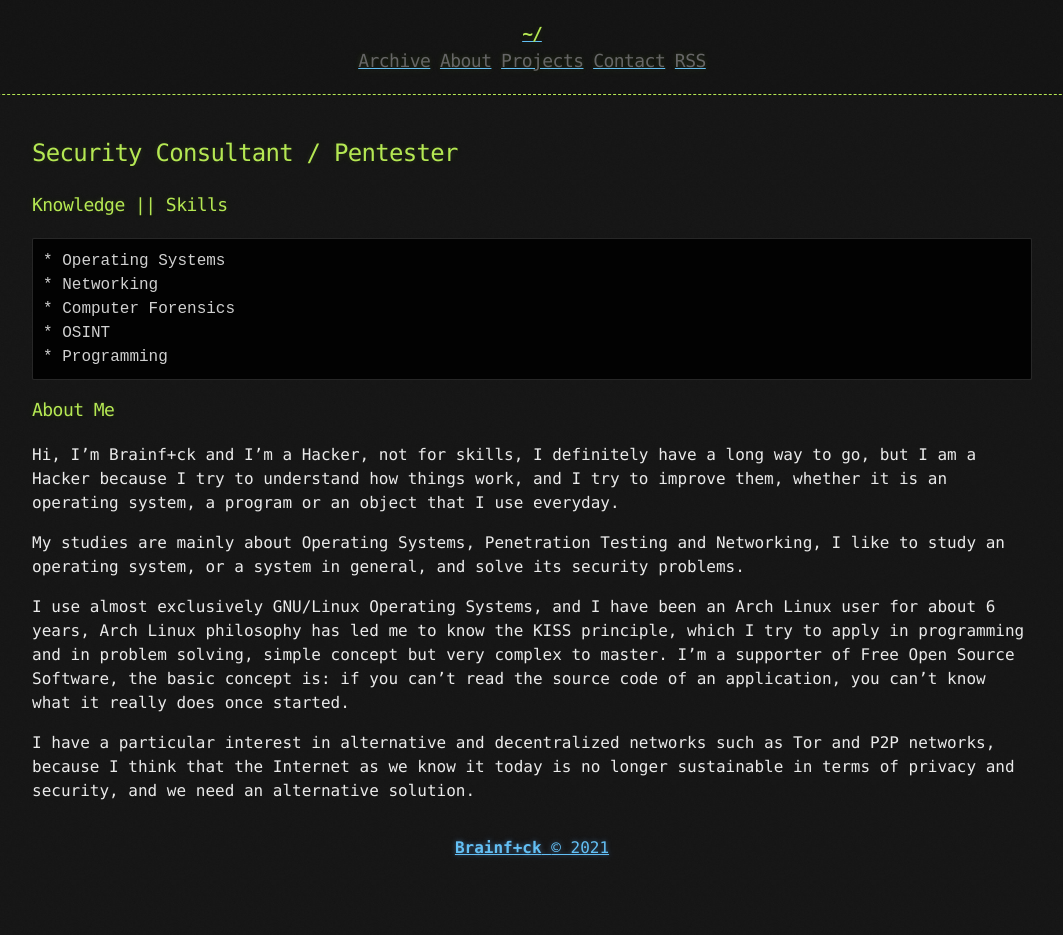
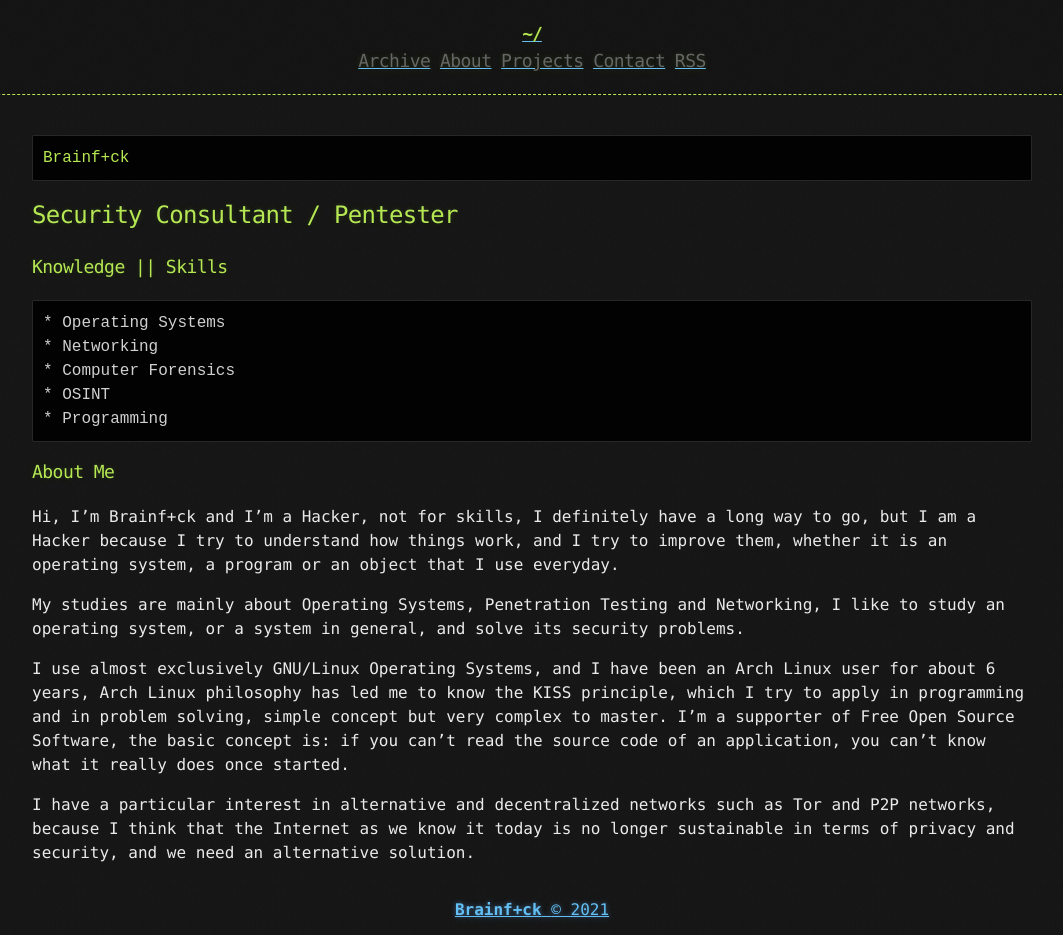
Before and after one commit to brainfucksec/brainfucksec.github.io, a Jekyll site: the page built from about.md, in a window 1280 px wide. Shown: the whole page, without its empty margins (108-1171 px from the left). Built offline with Jekyll 4.4.1, drawn with Linux system fonts in a browser that asks for light colours; before the commit the page ends 900 px from its top, so only the background shows below that.

Commit message:
Update about.md

````diff
--- a/about.md
+++ b/about.md
@@ -3,8 +3,11 @@
 title: About | brainf+ck
 ---
 
+```term
+Brainf+ck
+```
+
 ## Security Consultant / Pentester
-
 
 ### Knowledge || Skills
 
````
